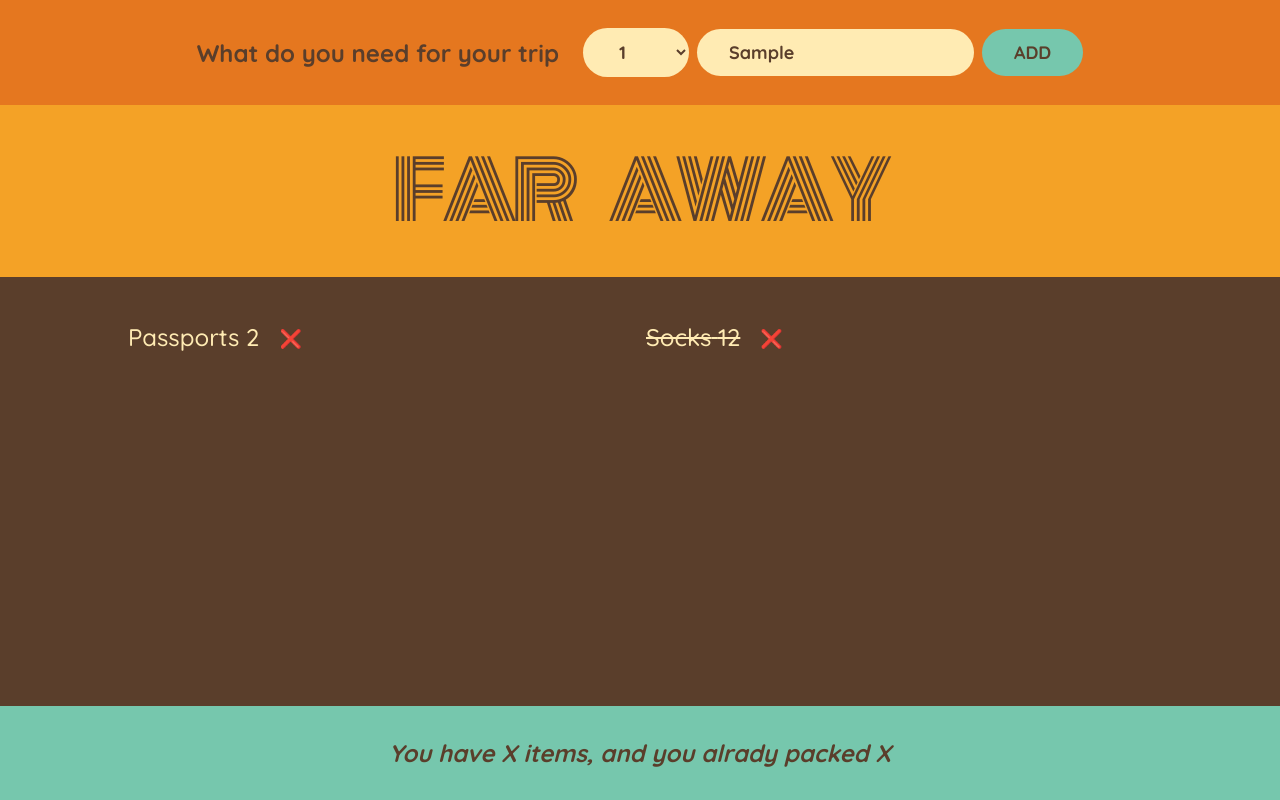
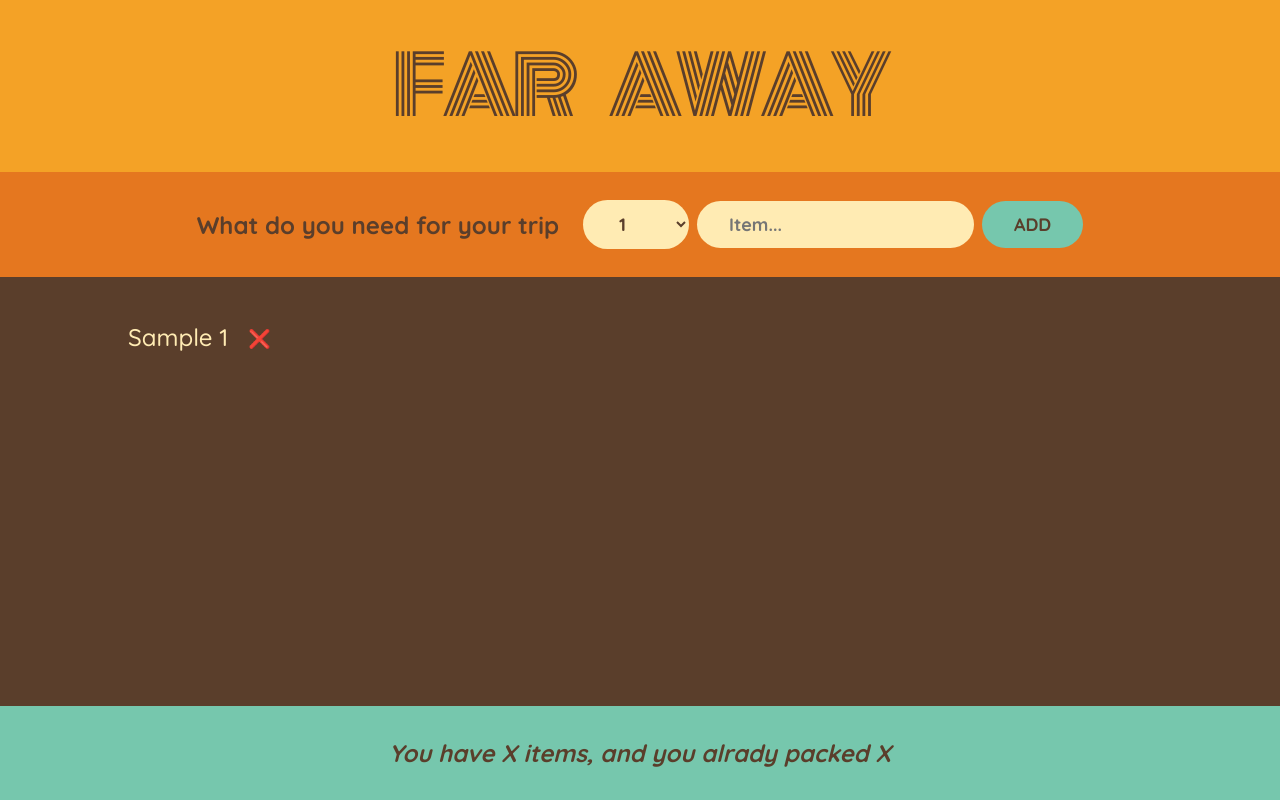
Before and after one commit to boyangeorgiev25/travel-list, a React (Create React App) app: page / in a window 1280 px wide. Both pictures are taken after typing "Sample" into the empty fields and a click on the button "ADD". Built offline with nearby package versions, Linux system fonts and the light colour scheme.

Commit message:
- Implemented toggle functionality to update the 'packed' status of individual items in the list. - Passed down modifyItem (setItems) from App to Item through PackingList. - Fixed minor typos (e.g., onAdItem ➝ onAddItem).

```diff
--- a/src/App.js
+++ b/src/App.js
@@ -7,11 +7,17 @@ const initialItems = [
 
 
 export default function App() {
+  const [items, setItems] = useState([]);
+
+  function handlAddItem(item) {
+   setItems(items => [...items, item]);
+}
+
   return (
     <div className="app">
-     <Form />
      <Logo />
-     <PackingList />
+     <Form  onAdItem={handlAddItem}/>
+     <PackingList items={items} modifyItem={setItems} />
      <Stats />
     </div>
   );
@@ -25,14 +31,20 @@ function Logo() {
   )
 }
 
-function Form() {
+function Form({onAdItem}) {
 
 const [description, setDescription] = useState("");
-const [quantity, setQuantity] = useState(0);
+const [quantity, setQuantity] = useState(1);
 
-  function handleSubmit(event) {
+  function handleSubmit(event ) {
     event.preventDefault();
 
+    if(!description || quantity <= 0) return;
+
+    const newItem = {description, quantity, packed: false, id: Date.now()};
+    onAdItem(newItem);
+    setDescription("");
+    setQuantity(1);
   }
 
   return(
@@ -50,24 +62,28 @@ const [quantity, setQuantity] = useState(0);
   )
 }
 
-function PackingList() {
+function PackingList({ items , modifyItem }) {
   return(
   <div className="list">
     <ul >
-      {initialItems.map(item =>
-        ( <Item item={item} key={item.id}/> ))}
+      {items.map(item =>
+        ( <Item item={item} key={item.id} modifyItem={modifyItem}/> ))}
     </ul>
   </div>
   )
 }
 
-function Item({ item }) {
+function Item({ item  , modifyItem }) {
+  function toggleItem() {
+    modifyItem(items => items.map(i => i.id === item.id ? { ...i, packed: !i.packed } : i));
+  }
+
   return (
     <li>
       <span style={item.packed ? { textDecoration: "line-through" }: {}}>
       {item.description} {item.quantity}
       </span>
-      <button>❌</button>
+      <button onClick={toggleItem}>❌</button>
       </li>
   )
 }
```
